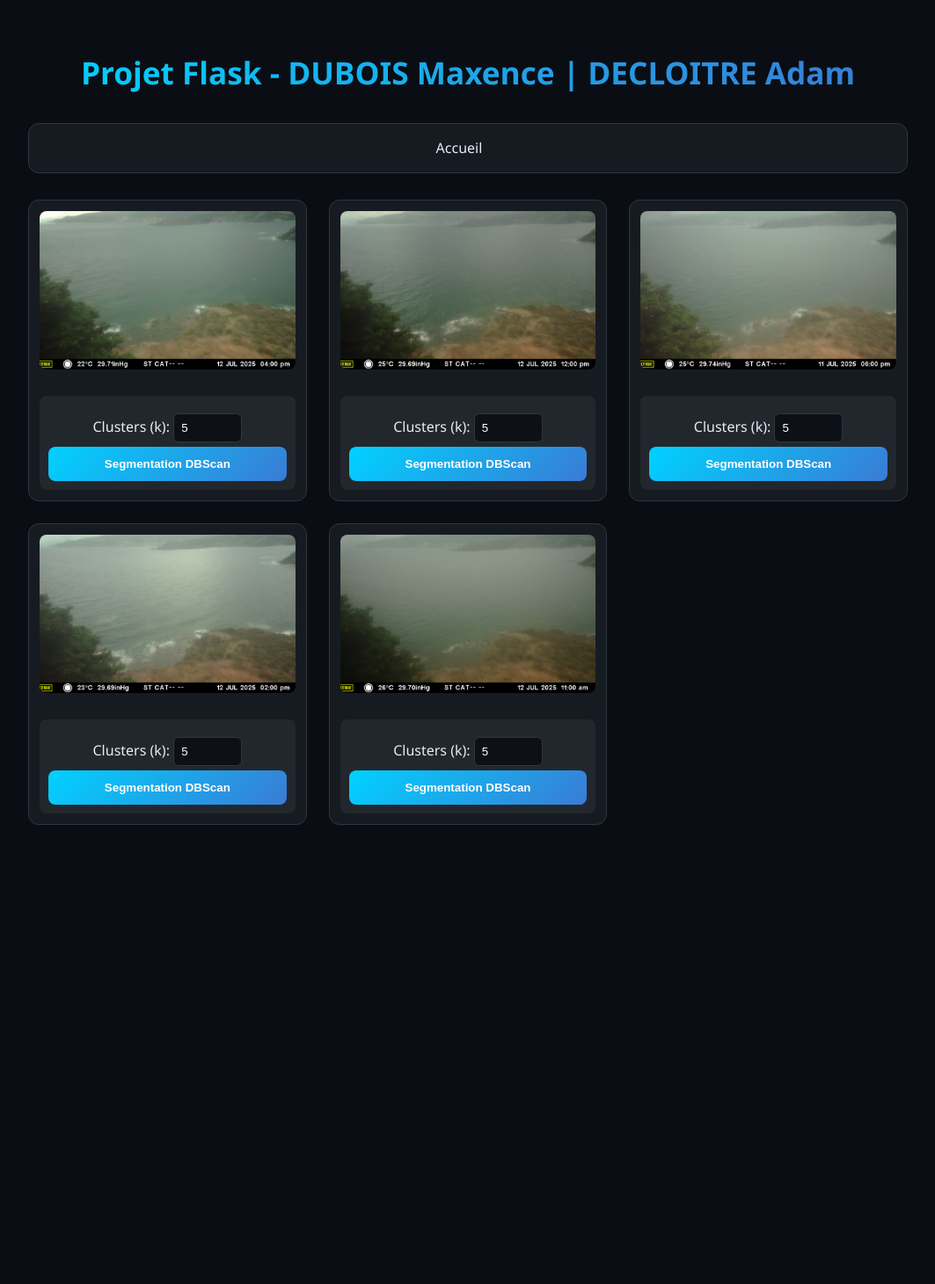
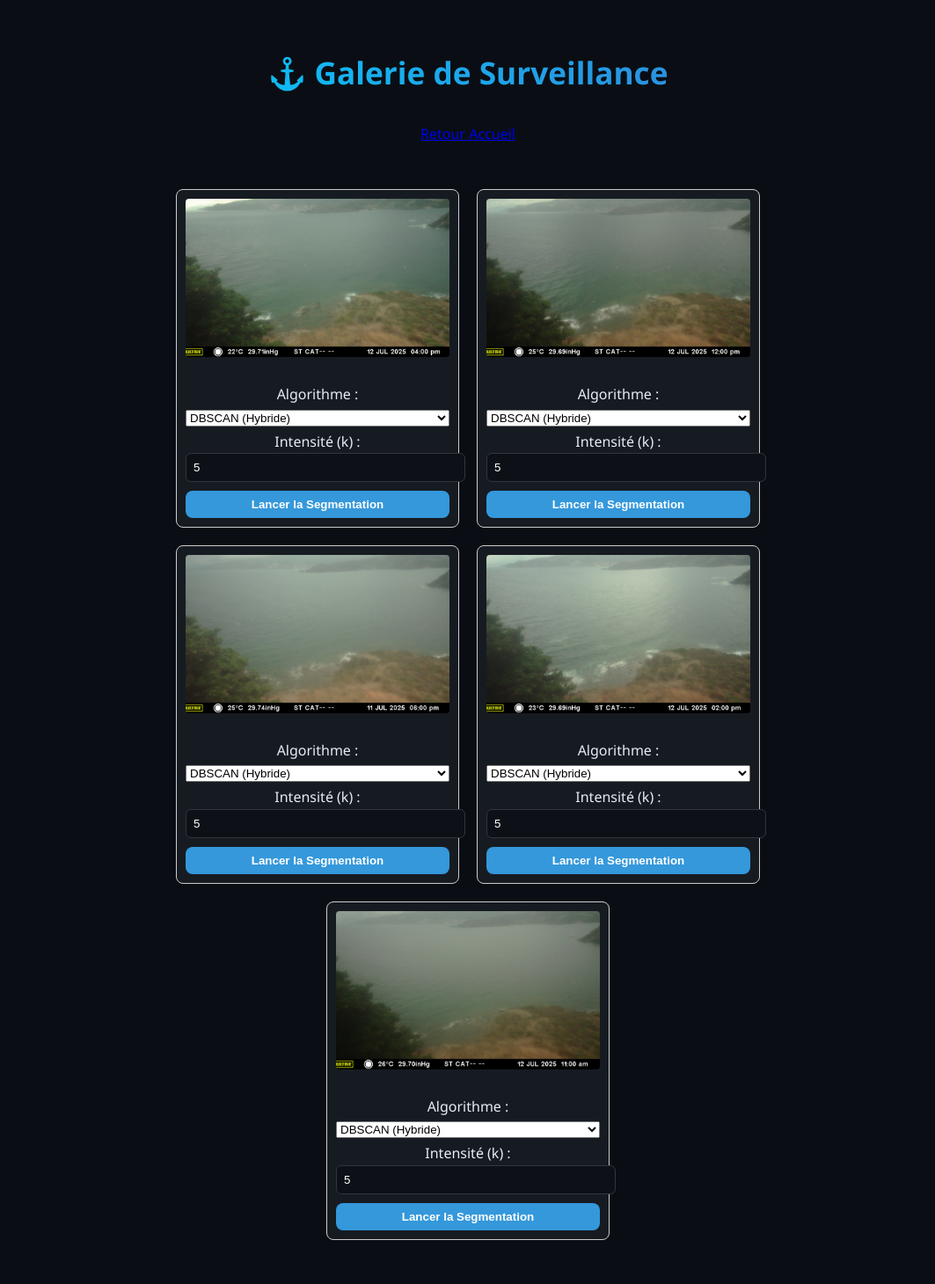
Before and after one commit to Max-Dubois/projet_flask, a Flask app: page /galerie in a window 1280 px wide. Shown: the whole page at 88% size, without its empty margins (108-1171 px from the left). Before the commit the page ends 938 px from the top, so only its background shows below. Run offline with Flask 3, Linux system fonts and the light colour scheme.

Commit message:
ajout segmentation dbscan, kmeans et cnn

```diff
--- a/app.py
+++ b/app.py
@@ -8,94 +8,91 @@ from sklearn.neighbors import KNeighborsClassifier
 
 app = Flask(__name__)
 
-# 📁 Dossier fixe des images
+# 📁 Configuration des dossiers
 IMAGE_FOLDER = os.path.join('static', 'images')
+app.config['IMAGE_FOLDER'] = IMAGE_FOLDER
 
 @app.route('/')
 def home():
     return render_template('accueil.html')
 
-@app.route('/galerie', methods=['GET', 'POST'])
+@app.route('/galerie')
 def galerie():
     images = []
-    folder_path = IMAGE_FOLDER  # fixé directement
-
-    if os.path.exists(folder_path):
+    if os.path.exists(IMAGE_FOLDER):
         valid_exts = ('.png', '.jpg', '.jpeg', '.gif', '.webp')
-        for filename in os.listdir(folder_path):
-            if filename.lower().endswith(valid_exts):
-                images.append(filename)
-
-    return render_template('galerie.html', images=images, folder_path=folder_path)
+        images = [f for f in os.listdir(IMAGE_FOLDER) if f.lower().endswith(valid_exts)]
+    return render_template('galerie.html', images=images)
 
 @app.route('/image/<filename>')
 def serve_image(filename):
-    return send_from_directory(IMAGE_FOLDER, filename)
+    return send_from_directory(app.config['IMAGE_FOLDER'], filename)
 
-@app.route('/dbscan', methods=['POST'])
-def dbscan():
+# --- MOTEUR DE SEGMENTATION ---
+
+@app.route('/segmenter', methods=['POST'])
+def segmenter():
+    """Route de transition pour afficher les résultats"""
     image_path = request.form.get('image_path')
     k = request.form.get('k', 5)
-    return render_template('resultatDBScan.html', image_path=image_path, k=k)
+    algo = request.form.get('algo', 'dbscan')
+    return render_template('resultat.html', image_path=image_path, k=k, algo=algo)
 
-@app.route('/dbscan_image')
-def generate_dbscan_image():
+@app.route('/process/<algo>')
+def process_image(algo):
+    """Génère l'image segmentée à la volée"""
     filename = request.args.get('image_path')
-    image_path = os.path.join(IMAGE_FOLDER, filename)
+    k_clusters = int(request.args.get('k', 5))
+    path = os.path.join(IMAGE_FOLDER, filename)
 
-    k_clusters = int(request.args.get('k', 5))
+    img = cv2.imread(path)
+    if img is None: return "Erreur", 400
 
-    eps = 50 / k_clusters
-    min_samples = 2
+    # 1. Prétraitement : CLAHE (Correction luminosité pour Adam)
+    lab = cv2.cvtColor(img, cv2.COLOR_BGR2LAB)
+    l, a, b = cv2.split(lab)
+    clahe = cv2.createCLAHE(clipLimit=3.0, tileGridSize=(8,8))
+    cl = clahe.apply(l)
+    img_alt = cv2.merge((cl,a,b))
+    img_rgb = cv2.cvtColor(img_alt, cv2.COLOR_LAB2RGB)
 
-    img = cv2.imread(image_path)
-    if img is None:
-        return "Erreur lors du chargement", 400
-
-    img_rgb = cv2.cvtColor(img, cv2.COLOR_BGR2RGB)
     h, w, _ = img_rgb.shape
 
-    max_dim = 100
-    scale = max_dim / max(h, w)
-    img_small = cv2.resize(img_rgb, (int(w*scale), int(h*scale)), interpolation=cv2.INTER_AREA)
-    sh, sw, _ = img_small.shape
+    if algo == 'kmeans':
+        # Clustering Classique K-Means
+        pixel_values = img_rgb.reshape((-1, 3))
+        pixel_values = np.float32(pixel_values)
+        criteria = (cv2.TERM_CRITERIA_EPS + cv2.TERM_CRITERIA_MAX_ITER, 10, 1.0)
+        _, labels, centers = cv2.kmeans(pixel_values, k_clusters, None, criteria, 10, cv2.KMEANS_RANDOM_CENTERS)
+        centers = np.uint8(centers)
+        res = centers[labels.flatten()]
+        image_finale = res.reshape(img_rgb.shape)
 
-    s_yy, s_xx = np.mgrid[0:sh, 0:sw]
-    data_small = np.column_stack((img_small.reshape(-1, 3), s_xx.ravel(), s_yy.ravel()))
+    elif algo == 'dbscan':
+        # Clustering DBSCAN (votre algo original optimisé)
+        max_dim = 100
+        scale = max_dim / max(h, w)
+        img_small = cv2.resize(img_rgb, (int(w*scale), int(h*scale)))
+        sh, sw, _ = img_small.shape
+        s_yy, s_xx = np.mgrid[0:sh, 0:sw]
+        data_small = np.column_stack((img_small.reshape(-1, 3), s_xx.ravel(), s_yy.ravel()))
 
-    dbscan = DBSCAN(eps=eps, min_samples=min_samples)
-    labels_small = dbscan.fit_predict(data_small)
+        db = DBSCAN(eps=(50/k_clusters), min_samples=3).fit(data_small)
+        labels_small = db.labels_
 
-    n_clusters = len(set(labels_small)) - (1 if -1 in labels_small else 0)
-    colors_map = np.zeros((n_clusters + 1, 3), dtype=np.uint8)
+        # Coloration par moyenne
+        n_clusters = len(set(labels_small)) - (1 if -1 in labels_small else 0)
+        colors = np.array([np.mean(img_small.reshape(-1,3)[labels_small==i], axis=0) if i!=-1 else [128,128,128] for i in range(-1, n_clusters)], dtype=np.uint8)
 
-    for i in range(n_clusters):
-        mask = (labels_small == i)
-        if np.any(mask):
-            colors_map[i] = np.mean(img_small.reshape(-1, 3)[mask], axis=0)
+        # Upscaling via KNN
+        knn = KNeighborsClassifier(n_neighbors=1).fit(data_small, labels_small)
+        f_yy, f_xx = np.mgrid[0:h, 0:w]
+        data_full = np.column_stack((img_rgb.reshape(-1, 3), f_xx.ravel()*scale, f_yy.ravel()*scale))
+        labels_full = knn.predict(data_full)
+        image_finale = colors[labels_full + 1].reshape(h, w, 3)
 
-    colors_map[-1] = [128, 128, 128]
-
-    knn = KNeighborsClassifier(n_neighbors=1)
-    knn.fit(data_small, labels_small)
-
-    f_yy, f_xx = np.mgrid[0:h, 0:w]
-    data_full = np.column_stack((
-        img_rgb.reshape(-1, 3),
-        (f_xx.ravel() * scale),
-        (f_yy.ravel() * scale)
-    ))
-
-    labels_full = knn.predict(data_full)
-
-    image_finale = np.zeros((h, w, 3), dtype=np.uint8)
-    for i, label in enumerate(labels_full):
-        if label == -1:
-            image_finale.flat[i*3:(i+1)*3] = colors_map[-1]
-        else:
-            image_finale.flat[i*3:(i+1)*3] = colors_map[label]
-
-    image_finale = image_finale.reshape(h, w, 3)
+    else: # Placeholder pour Auto-encodeur (CNN)
+        image_finale = cv2.cvtColor(img, cv2.COLOR_BGR2GRAY) # En attendant le modèle
 
     _, buffer = cv2.imencode('.jpg', cv2.cvtColor(image_finale, cv2.COLOR_RGB2BGR))
     return send_file(io.BytesIO(buffer), mimetype='image/jpeg')
--- a/templates/galerie.html
+++ b/templates/galerie.html
@@ -2,42 +2,39 @@
 <html lang="fr">
 <head>
     <meta charset="UTF-8">
-    <title>Galerie d'images</title>
+    <title>Galerie - Surveillance Maritime</title>
     <link rel="stylesheet" href="{{ url_for('static', filename='css/style.css') }}">
 </head>
 <body>
     <div style="text-align: center;">
-        <h1>Projet Flask - DUBOIS Maxence | DECLOITRE Adam</h1>
-        <p class="links">
-            <a href="/">Accueil</a>
-        </p>
+        <h1>⚓ Galerie de Surveillance</h1>
+        <a href="/">Retour Accueil</a>
     </div>
 
-    <div class="gallery">
+    <div class="gallery" style="display: flex; flex-wrap: wrap; justify-content: center; gap: 20px; padding: 20px;">
         {% for img_name in images %}
-            <div class="image-card">
+            <div class="image-card" style="border: 1px solid #ccc; padding: 10px; border-radius: 8px; width: 300px;">
+                <img src="{{ url_for('serve_image', filename=img_name) }}" style="width: 100%; border-radius: 4px;">
 
-                <!-- Image -->
-                <img src="{{ url_for('serve_image', filename=img_name) }}" alt="Image">
+                <form action="/segmenter" method="POST" style="margin-top: 10px;">
+                    <input type="hidden" name="image_path" value="{{ img_name }}">
 
-                <div class="kmeans-controls">
+                    <label>Algorithme :</label>
+                    <select name="algo" style="width: 100%; margin-bottom: 5px;">
+                        <option value="kmeans">K-Means (Classique)</option>
+                        <option value="dbscan" selected>DBSCAN (Hybride)</option>
+                        <option value="cnn">Auto-encodeur (CNN)</option>
+                    </select>
 
-                    <!-- DBSCAN -->
-                    <form action="/dbscan" method="POST" style="margin-top: 10px;">
-                        <input type="hidden" name="image_path" value="{{ img_name }}">
+                    <label>Intensité (k) :</label>
+                    <input type="number" name="k" value="5" min="2" max="20" style="width: 100%;">
 
-                        <label>Clusters (k):</label>
-                        <input type="number" name="k" value="5" min="1" max="100">
-
-                        <button type="submit" style="display: block; width: 100%; margin-top: 5px;">
-                            Segmentation DBScan
-                        </button>
-                    </form>
-
-                </div>
+                    <button type="submit" style="width: 100%; margin-top: 10px; background: #3498db; color: white; border: none; padding: 8px; cursor: pointer;">
+                        Lancer la Segmentation
+                    </button>
+                </form>
             </div>
         {% endfor %}
     </div>
-
 </body>
 </html>
```
Also changed, not shown: templates/resultat.html (added, +27 -0 lines), templates/resultatDBScan.html (deleted, +0 -26 lines).
